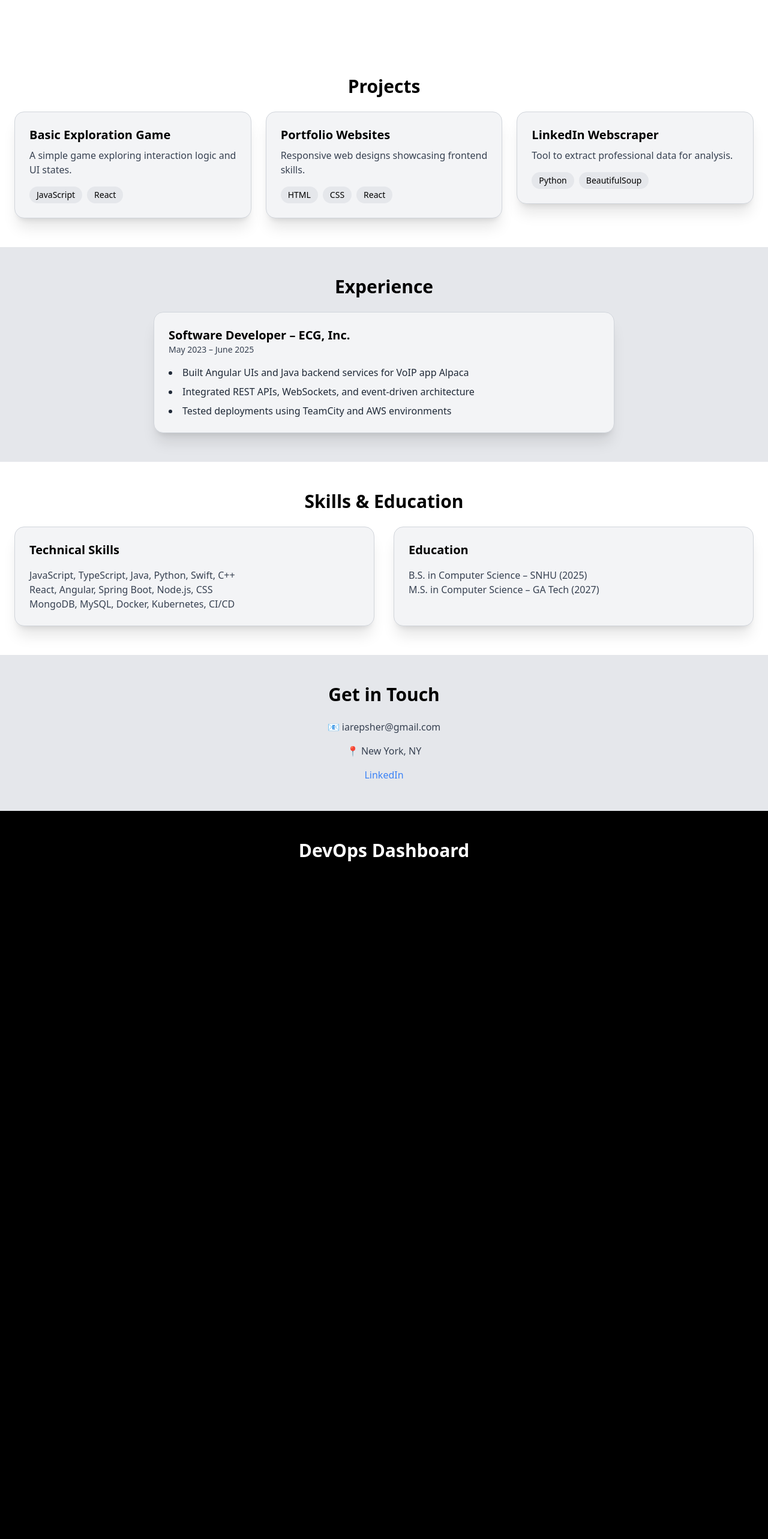
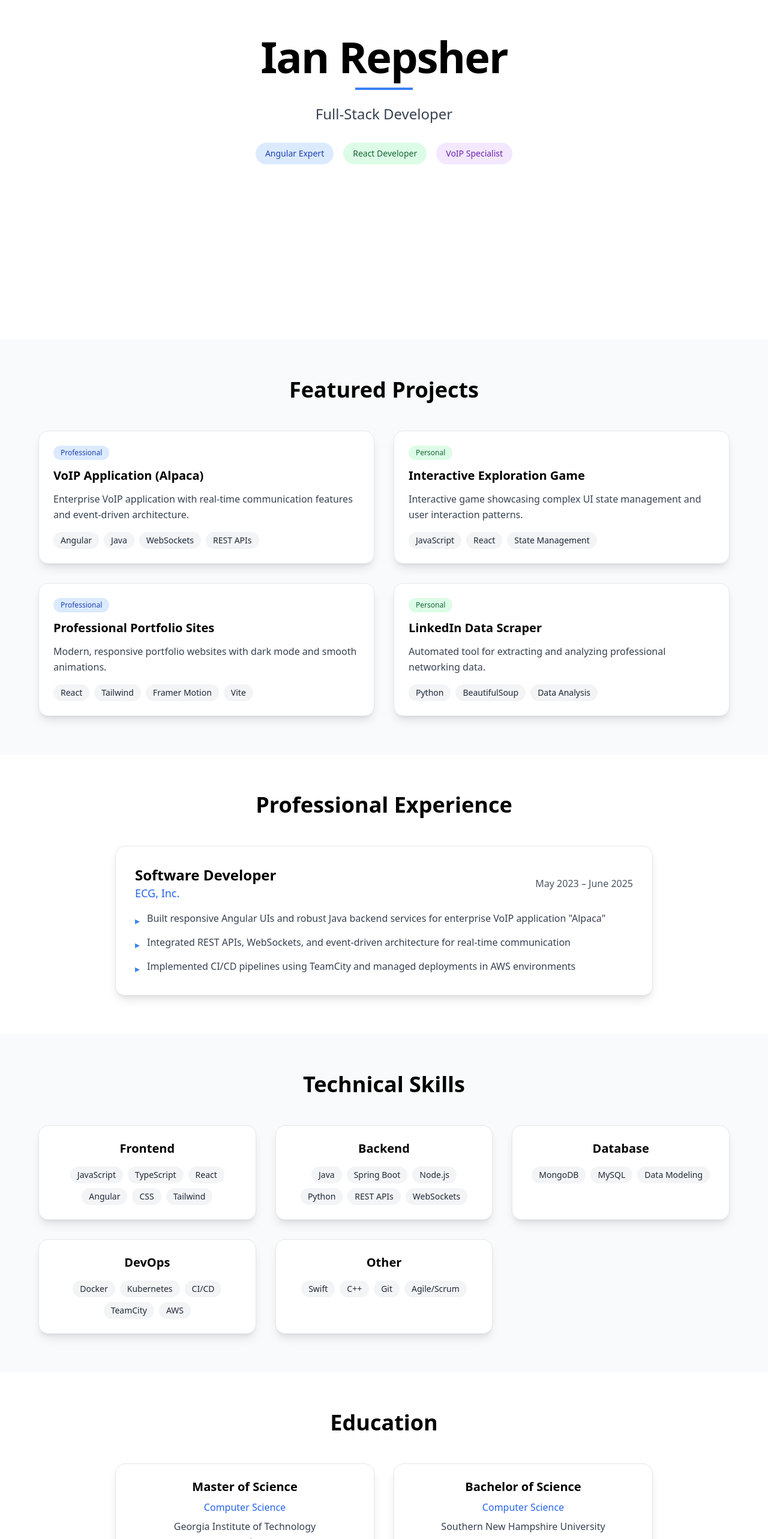
Before and after one commit to Eselin1/ian-portfolio, a React (Vite) app: page / in a window 1280 px wide. Shown: the part 234-2800 px from the top of the page at 60% size. Before the commit the page ends 1758 px from the top, so only its background shows below. Built offline with nearby package versions, Linux system fonts and the light colour scheme; no server answers.

Commit message:
optimized index.css and updated Portfolio.jsx

```diff
--- a/src/Portfolio.jsx
+++ b/src/Portfolio.jsx
@@ -1,121 +1,343 @@
 import React from "react";
 import { motion } from "framer-motion";
 
+const containerVariants = {
+  hidden: { opacity: 0 },
+  visible: {
+    opacity: 1,
+    transition: {
+      staggerChildren: 0.1
+    }
+  }
+};
+
+const itemVariants = {
+  hidden: { opacity: 0, y: 20 },
+  visible: { opacity: 1, y: 0 }
+};
+
 export default function Portfolio() {
+  const projects = [
+    {
+      title: "VoIP Application (Alpaca)",
+      tech: ["Angular", "Java", "WebSockets", "REST APIs"],
+      desc: "Enterprise VoIP application with real-time communication features and event-driven architecture.",
+      category: "Professional"
+    },
+    {
+      title: "Interactive Exploration Game",
+      tech: ["JavaScript", "React", "State Management"],
+      desc: "Interactive game showcasing complex UI state management and user interaction patterns.",
+      category: "Personal"
+    },
+    {
+      title: "Professional Portfolio Sites",
+      tech: ["React", "Tailwind", "Framer Motion", "Vite"],
+      desc: "Modern, responsive portfolio websites with dark mode and smooth animations.",
+      category: "Professional"
+    },
+    {
+      title: "LinkedIn Data Scraper",
+      tech: ["Python", "BeautifulSoup", "Data Analysis"],
+      desc: "Automated tool for extracting and analyzing professional networking data.",
+      category: "Personal"
+    }
+  ];
+
+  const skills = {
+    frontend: ["JavaScript", "TypeScript", "React", "Angular", "CSS", "Tailwind"],
+    backend: ["Java", "Spring Boot", "Node.js", "Python", "REST APIs", "WebSockets"],
+    database: ["MongoDB", "MySQL", "Data Modeling"],
+    devops: ["Docker", "Kubernetes", "CI/CD", "TeamCity", "AWS"],
+    other: ["Swift", "C++", "Git", "Agile/Scrum"]
+  };
+
   return (
     <main className="min-h-screen bg-white text-black dark:bg-black dark:text-white font-sans">
       {/* Hero Section */}
-      <section className="flex flex-col items-center justify-center text-center py-24 px-4">
-        <motion.h1
-          initial={{ opacity: 0, y: -20 }}
+      <section className="flex flex-col items-center justify-center text-center py-24 px-4 min-h-screen">
+        <motion.div
+          initial={{ opacity: 0, y: -30 }}
           animate={{ opacity: 1, y: 0 }}
-          transition={{ duration: 0.8 }}
-          className="text-5xl md:text-7xl font-bold tracking-tight"
+          transition={{ duration: 1, ease: "easeOut" }}
         >
+          <h1 className="text-5xl md:text-7xl font-bold tracking-tight mb-4">
             Ian Repsher
-        </motion.h1>
+          </h1>
+          <div className="h-1 w-24 bg-blue-500 mx-auto mb-6"></div>
+        </motion.div>
+
         <motion.p
           initial={{ opacity: 0, y: 20 }}
           animate={{ opacity: 1, y: 0 }}
-          transition={{ duration: 0.8, delay: 0.4 }}
-          className="text-lg md:text-2xl mt-4 text-gray-700 dark:text-gray-400"
+          transition={{ duration: 0.8, delay: 0.3 }}
+          className="text-lg md:text-2xl text-gray-700 dark:text-gray-400 mb-8"
         >
           Full-Stack Developer
         </motion.p>
+
+        <motion.div
+          initial={{ opacity: 0, y: 20 }}
+          animate={{ opacity: 1, y: 0 }}
+          transition={{ duration: 0.8, delay: 0.5 }}
+          className="flex flex-wrap gap-4 justify-center"
+        >
+          <span className="px-4 py-2 bg-blue-100 dark:bg-blue-900 text-blue-800 dark:text-blue-200 rounded-full text-sm">
+            Angular Expert
+          </span>
+          <span className="px-4 py-2 bg-green-100 dark:bg-green-900 text-green-800 dark:text-green-200 rounded-full text-sm">
+            React Developer
+          </span>
+          <span className="px-4 py-2 bg-purple-100 dark:bg-purple-900 text-purple-800 dark:text-purple-200 rounded-full text-sm">
+            VoIP Specialist
+          </span>
+        </motion.div>
       </section>
 
       {/* Projects Section */}
-      <section className="px-6 py-12">
-        <h2 className="text-3xl font-semibold mb-6 text-center">Projects</h2>
-        <div className="grid gap-6 md:grid-cols-3">
-          {[
-            {
-              title: "Basic Exploration Game",
-              tech: ["JavaScript", "React"],
-              desc: "A simple game exploring interaction logic and UI states."
-            },
-            {
-              title: "Portfolio Websites",
-              tech: ["HTML", "CSS", "React"],
-              desc: "Responsive web designs showcasing frontend skills."
-            },
-            {
-              title: "LinkedIn Webscraper",
-              tech: ["Python", "BeautifulSoup"],
-              desc: "Tool to extract professional data for analysis."
-            }
-          ].map((project, index) => (
-            <motion.div
-              key={index}
+      <section className="px-6 py-16 bg-gray-50 dark:bg-gray-900">
+        <div className="max-w-6xl mx-auto">
+          <motion.h2
             initial={{ opacity: 0, y: 20 }}
             whileInView={{ opacity: 1, y: 0 }}
-              transition={{ duration: 0.6, delay: index * 0.2 }}
+            viewport={{ once: true }}
+            className="text-4xl font-bold mb-12 text-center"
           >
-              <div className="bg-gray-100 dark:bg-gray-900 border border-gray-300 dark:border-gray-700 rounded-2xl shadow-xl">
+            Featured Projects
+          </motion.h2>
+
+          <motion.div
+            variants={containerVariants}
+            initial="hidden"
+            whileInView="visible"
+            viewport={{ once: true }}
+            className="grid gap-8 md:grid-cols-2 lg:grid-cols-2"
+          >
+            {projects.map((project, index) => (
+              <motion.article
+                key={index}
+                variants={itemVariants}
+                whileHover={{ y: -5, transition: { duration: 0.2 } }}
+                className="bg-white dark:bg-gray-800 border border-gray-200 dark:border-gray-700 rounded-2xl shadow-lg hover:shadow-xl transition-shadow duration-300"
+              >
                 <div className="p-6">
-                  <h3 className="text-xl font-bold mb-2">{project.title}</h3>
-                  <p className="text-gray-700 dark:text-gray-400 mb-4">{project.desc}</p>
+                  <div className="flex items-center justify-between mb-3">
+                    <span className={`px-3 py-1 rounded-full text-xs font-medium ${
+                      project.category === 'Professional'
+                        ? 'bg-blue-100 dark:bg-blue-900 text-blue-800 dark:text-blue-200'
+                        : 'bg-green-100 dark:bg-green-900 text-green-800 dark:text-green-200'
+                    }`}>
+                      {project.category}
+                    </span>
+                  </div>
+                  <h3 className="text-xl font-bold mb-3">{project.title}</h3>
+                  <p className="text-gray-700 dark:text-gray-300 mb-4 leading-relaxed">
+                    {project.desc}
+                  </p>
                   <div className="flex flex-wrap gap-2">
-                    {project.tech.map((t, i) => (
+                    {project.tech.map((tech, i) => (
                       <span
                         key={i}
-                        className="bg-gray-200 dark:bg-gray-800 px-3 py-1 rounded-full text-sm"
+                        className="bg-gray-100 dark:bg-gray-700 px-3 py-1 rounded-full text-sm text-gray-800 dark:text-gray-200"
                       >
-                        {t}
+                        {tech}
                       </span>
                     ))}
                   </div>
                 </div>
-              </div>
+              </motion.article>
+            ))}
           </motion.div>
-          ))}
         </div>
       </section>
 
       {/* Experience Section */}
-      <section className="px-6 py-12 bg-gray-200 dark:bg-gray-950">
-        <h2 className="text-3xl font-semibold mb-6 text-center">Experience</h2>
-        <div className="bg-gray-100 dark:bg-gray-900 border border-gray-300 dark:border-gray-700 max-w-3xl mx-auto rounded-2xl shadow-xl">
-          <div className="p-6">
-            <h3 className="text-xl font-bold">Software Developer – ECG, Inc.</h3>
-            <p className="text-sm text-gray-700 dark:text-gray-400 mb-4">May 2023 – June 2025</p>
-            <ul className="list-disc list-inside space-y-2 text-gray-800 dark:text-gray-300">
-              <li>Built Angular UIs and Java backend services for VoIP app Alpaca</li>
-              <li>Integrated REST APIs, WebSockets, and event-driven architecture</li>
-              <li>Tested deployments using TeamCity and AWS environments</li>
+      <section className="px-6 py-16">
+        <div className="max-w-4xl mx-auto">
+          <motion.h2
+            initial={{ opacity: 0, y: 20 }}
+            whileInView={{ opacity: 1, y: 0 }}
+            viewport={{ once: true }}
+            className="text-4xl font-bold mb-12 text-center"
+          >
+            Professional Experience
+          </motion.h2>
+
+          <motion.article
+            initial={{ opacity: 0, y: 20 }}
+            whileInView={{ opacity: 1, y: 0 }}
+            viewport={{ once: true }}
+            className="bg-white dark:bg-gray-800 border border-gray-200 dark:border-gray-700 rounded-2xl shadow-lg p-8"
+          >
+            <div className="flex flex-col md:flex-row md:items-center md:justify-between mb-4">
+              <div>
+                <h3 className="text-2xl font-bold">Software Developer</h3>
+                <p className="text-lg text-blue-600 dark:text-blue-400 font-medium">ECG, Inc.</p>
+              </div>
+              <span className="text-gray-600 dark:text-gray-400 font-medium">
+                May 2023 – June 2025
+              </span>
+            </div>
+
+            <ul className="space-y-3 text-gray-700 dark:text-gray-300">
+              <li className="flex items-start">
+                <span className="text-blue-500 mr-3 mt-1">▸</span>
+                Built responsive Angular UIs and robust Java backend services for enterprise VoIP application "Alpaca"
+              </li>
+              <li className="flex items-start">
+                <span className="text-blue-500 mr-3 mt-1">▸</span>
+                Integrated REST APIs, WebSockets, and event-driven architecture for real-time communication
+              </li>
+              <li className="flex items-start">
+                <span className="text-blue-500 mr-3 mt-1">▸</span>
+                Implemented CI/CD pipelines using TeamCity and managed deployments in AWS environments
+              </li>
             </ul>
-          </div>
+          </motion.article>
         </div>
       </section>
 
-      {/* Skills & Education */}
-      <section className="px-6 py-12">
-        <h2 className="text-3xl font-semibold mb-6 text-center">Skills & Education</h2>
-        <div className="grid md:grid-cols-2 gap-8">
-          <div className="bg-gray-100 dark:bg-gray-900 border border-gray-300 dark:border-gray-700 rounded-2xl shadow-xl">
-            <div className="p-6">
-              <h3 className="text-xl font-bold mb-4">Technical Skills</h3>
-              <p className="text-gray-700 dark:text-gray-400">JavaScript, TypeScript, Java, Python, Swift, C++</p>
-              <p className="text-gray-700 dark:text-gray-400">React, Angular, Spring Boot, Node.js, CSS</p>
-              <p className="text-gray-700 dark:text-gray-400">MongoDB, MySQL, Docker, Kubernetes, CI/CD</p>
+      {/* Skills Section */}
+      <section className="px-6 py-16 bg-gray-50 dark:bg-gray-900">
+        <div className="max-w-6xl mx-auto">
+          <motion.h2
+            initial={{ opacity: 0, y: 20 }}
+            whileInView={{ opacity: 1, y: 0 }}
+            viewport={{ once: true }}
+            className="text-4xl font-bold mb-12 text-center"
+          >
+            Technical Skills
+          </motion.h2>
+
+          <motion.div
+            variants={containerVariants}
+            initial="hidden"
+            whileInView="visible"
+            viewport={{ once: true }}
+            className="grid md:grid-cols-2 lg:grid-cols-3 gap-8"
+          >
+            {Object.entries(skills).map(([category, skillList], index) => (
+              <motion.div
+                key={category}
+                variants={itemVariants}
+                className="bg-white dark:bg-gray-800 border border-gray-200 dark:border-gray-700 rounded-2xl shadow-lg p-6"
+              >
+                <h3 className="text-xl font-bold mb-4 capitalize text-center">
+                  {category === 'devops' ? 'DevOps' : category}
+                </h3>
+                <div className="flex flex-wrap gap-2 justify-center">
+                  {skillList.map((skill, i) => (
+                    <span
+                      key={i}
+                      className="bg-gray-100 dark:bg-gray-700 px-3 py-1 rounded-full text-sm text-gray-800 dark:text-gray-200"
+                    >
+                      {skill}
+                    </span>
+                  ))}
                 </div>
-          </div>
-          <div className="bg-gray-100 dark:bg-gray-900 border border-gray-300 dark:border-gray-700 rounded-2xl shadow-xl">
-            <div className="p-6">
-              <h3 className="text-xl font-bold mb-4">Education</h3>
-              <p className="text-gray-700 dark:text-gray-400">B.S. in Computer Science – SNHU (2025)</p>
-              <p className="text-gray-700 dark:text-gray-400">M.S. in Computer Science – GA Tech (2027)</p>
-            </div>
-          </div>
+              </motion.div>
+            ))}
+          </motion.div>
         </div>
       </section>
 
-      {/* Contact */}
-      <section className="px-6 py-12 bg-gray-200 dark:bg-gray-950 text-center">
-        <h2 className="text-3xl font-semibold mb-6">Get in Touch</h2>
-        <p className="text-gray-700 dark:text-gray-400 mb-4">📧 iarepsher@gmail.com</p>
-        <p className="text-gray-700 dark:text-gray-400 mb-4">📍 New York, NY</p>
-        <a href="https://linkedin.com/in/ianrepsher" className="text-blue-500 dark:text-blue-400 hover:underline">LinkedIn</a>
+      {/* Education Section */}
+      <section className="px-6 py-16">
+        <div className="max-w-4xl mx-auto">
+          <motion.h2
+            initial={{ opacity: 0, y: 20 }}
+            whileInView={{ opacity: 1, y: 0 }}
+            viewport={{ once: true }}
+            className="text-4xl font-bold mb-12 text-center"
+          >
+            Education
+          </motion.h2>
+
+          <motion.div
+            variants={containerVariants}
+            initial="hidden"
+            whileInView="visible"
+            viewport={{ once: true }}
+            className="grid md:grid-cols-2 gap-8"
+          >
+            <motion.div
+              variants={itemVariants}
+              className="bg-white dark:bg-gray-800 border border-gray-200 dark:border-gray-700 rounded-2xl shadow-lg p-6 text-center"
+            >
+              <h3 className="text-xl font-bold mb-2">Master of Science</h3>
+              <p className="text-blue-600 dark:text-blue-400 font-medium mb-2">Computer Science</p>
+              <p className="text-gray-700 dark:text-gray-300 mb-1">Georgia Institute of Technology</p>
+              <p className="text-gray-600 dark:text-gray-400 text-sm">Expected 2027</p>
+            </motion.div>
+
+            <motion.div
+              variants={itemVariants}
+              className="bg-white dark:bg-gray-800 border border-gray-200 dark:border-gray-700 rounded-2xl shadow-lg p-6 text-center"
+            >
+              <h3 className="text-xl font-bold mb-2">Bachelor of Science</h3>
+              <p className="text-blue-600 dark:text-blue-400 font-medium mb-2">Computer Science</p>
+              <p className="text-gray-700 dark:text-gray-300 mb-1">Southern New Hampshire University</p>
+              <p className="text-gray-600 dark:text-gray-400 text-sm">2025</p>
+            </motion.div>
+          </motion.div>
+        </div>
+      </section>
+
+      {/* Contact Section */}
+      <section className="px-6 py-16 bg-gradient-to-r from-blue-600 to-purple-600 text-white">
+        <div className="max-w-4xl mx-auto text-center">
+          <motion.h2
+            initial={{ opacity: 0, y: 20 }}
+            whileInView={{ opacity: 1, y: 0 }}
+            viewport={{ once: true }}
+            className="text-4xl font-bold mb-8"
+          >
+            Let's Connect
+          </motion.h2>
+
+          <motion.p
+            initial={{ opacity: 0, y: 20 }}
+            whileInView={{ opacity: 1, y: 0 }}
+            viewport={{ once: true }}
+            transition={{ delay: 0.2 }}
+            className="text-xl mb-8 opacity-90"
+          >
+            I'm always interested in new opportunities and collaborations
+          </motion.p>
+
+          <motion.div
+            initial={{ opacity: 0, y: 20 }}
+            whileInView={{ opacity: 1, y: 0 }}
+            viewport={{ once: true }}
+            transition={{ delay: 0.4 }}
+            className="flex flex-col md:flex-row items-center justify-center gap-6"
+          >
+            <a
+              href="mailto:iarepsher@gmail.com"
+              className="flex items-center gap-2 bg-white text-blue-600 px-6 py-3 rounded-full font-medium hover:bg-gray-100 transition-colors"
+            >
+              📧 iarepsher@gmail.com
+            </a>
+            <a
+              href="https://linkedin.com/in/ianrepsher"
+              target="_blank"
+              rel="noopener noreferrer"
+              className="flex items-center gap-2 border-2 border-white text-white px-6 py-3 rounded-full font-medium hover:bg-white hover:text-blue-600 transition-colors"
+            >
+              LinkedIn Profile
+            </a>
+          </motion.div>
+
+          <motion.p
+            initial={{ opacity: 0, y: 20 }}
+            whileInView={{ opacity: 1, y: 0 }}
+            viewport={{ once: true }}
+            transition={{ delay: 0.6 }}
+            className="mt-6 opacity-75"
+          >
+            📍 New York, NY
+          </motion.p>
+        </div>
       </section>
     </main>
   );
--- a/src/index.css
+++ b/src/index.css
@@ -1,3 +1,20 @@
 @tailwind base;
 @tailwind components;
 @tailwind utilities;
+
+@layer base {
+  html {
+    scroll-behavior: smooth;
+  }
+
+  body {
+    -webkit-font-smoothing: antialiased;
+    -moz-osx-font-smoothing: grayscale;
+  }
+}
+
+@layer components {
+  .btn-primary {
+    @apply bg-blue-600 hover:bg-blue-700 text-white px-6 py-3 rounded-lg font-medium transition-colors duration-200;
+  }
+}
```
Lines whose indentation alone changed are shown as unchanged.
